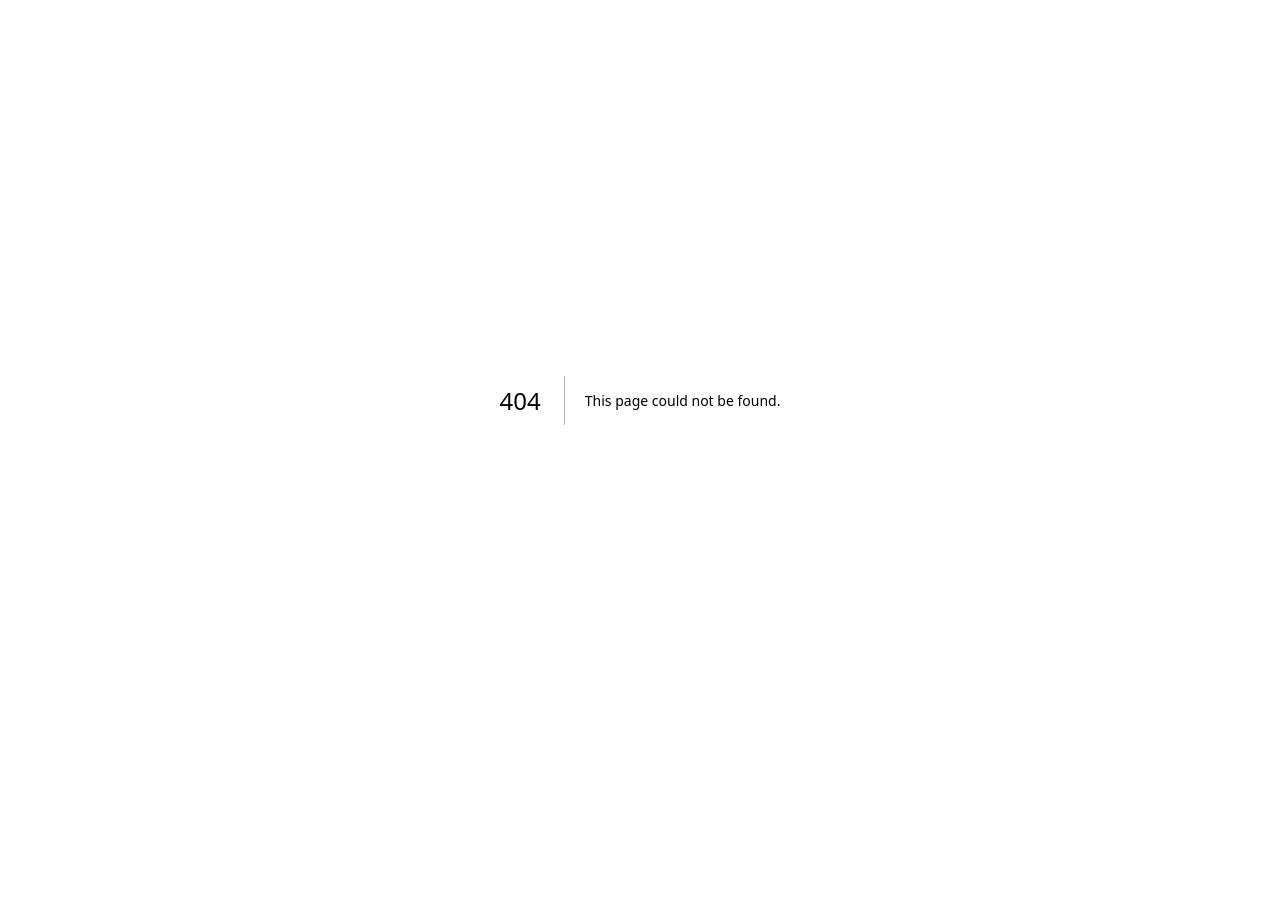
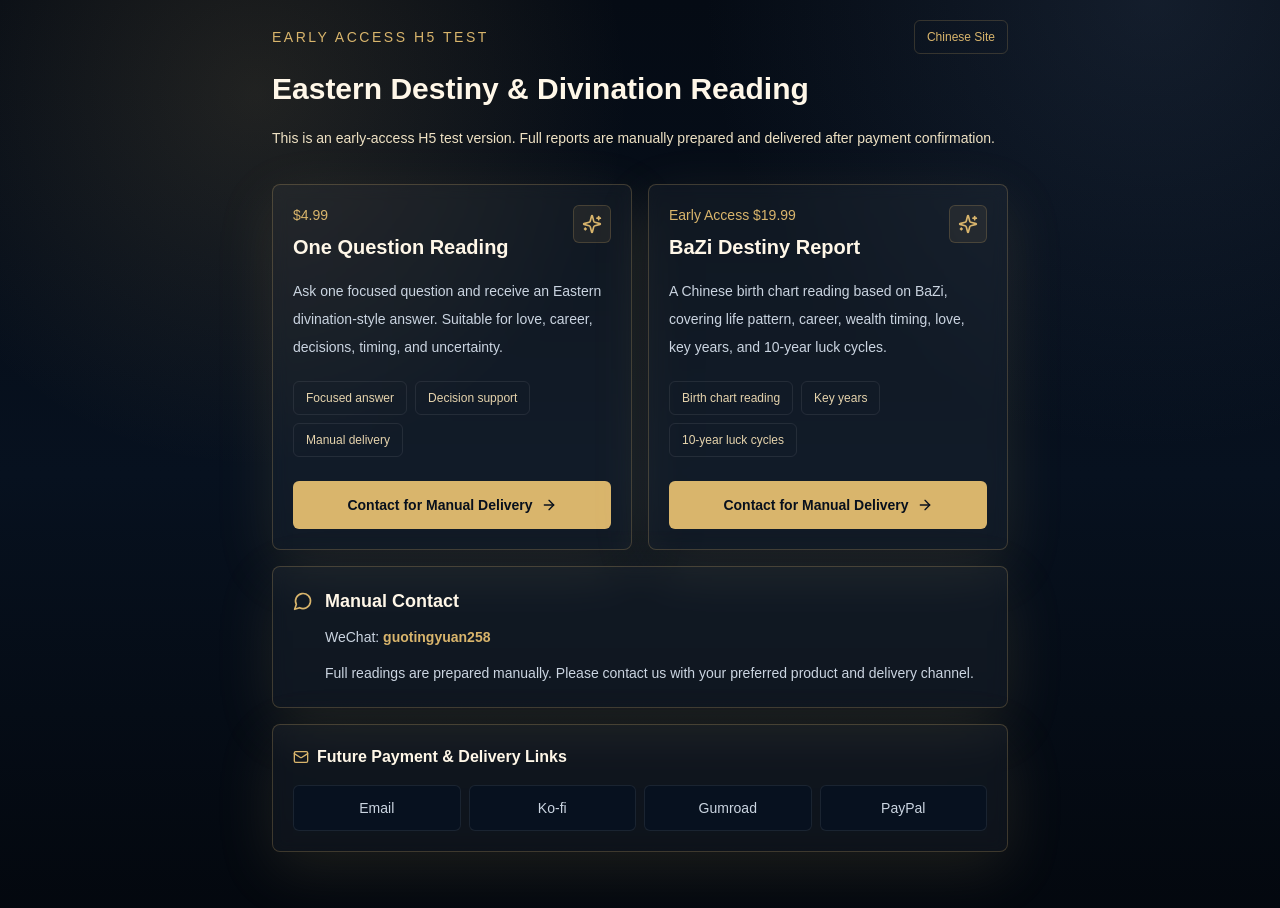
Before and after one commit to paulomila471-jpg/bazi-h5-test, a Next.js app: page /en in a window 1280 px wide. Before the commit this address had no page. Shown: the top 908 px of the page. Before the commit the page ends 800 px from the top, so only its background shows below. Built offline with nearby package versions, Linux system fonts and the light colour scheme.

Commit message:
Add English overseas landing page

```diff
--- /dev/null
+++ b/app/en/page.tsx
@@ -0,0 +1,119 @@
+import Link from "next/link";
+import { ArrowRight, Mail, MessageCircle, Sparkles, Stars } from "lucide-react";
+import { Card } from "@/components/ui";
+import { wechatId } from "@/lib/compliance/config";
+
+const products = [
+  {
+    title: "One Question Reading",
+    price: "$4.99",
+    description:
+      "Ask one focused question and receive an Eastern divination-style answer. Suitable for love, career, decisions, timing, and uncertainty.",
+    highlights: ["Focused answer", "Decision support", "Manual delivery"]
+  },
+  {
+    title: "BaZi Destiny Report",
+    price: "Early Access $19.99",
+    description:
+      "A Chinese birth chart reading based on BaZi, covering life pattern, career, wealth timing, love, key years, and 10-year luck cycles.",
+    highlights: ["Birth chart reading", "Key years", "10-year luck cycles"]
+  }
+];
+
+const contactLinks = [
+  ["Email", "mailto:placeholder@example.com"],
+  ["Ko-fi", "#"],
+  ["Gumroad", "#"],
+  ["PayPal", "#"]
+] as const;
+
+export default function EnglishHomePage() {
+  return (
+    <div className="page-shell pb-10 pt-8">
+      <header className="mb-8">
+        <div className="mb-4 flex items-center justify-between gap-3">
+          <p className="text-sm uppercase tracking-[0.18em] text-gold">Early Access H5 Test</p>
+          <Link className="rounded-md border border-gold/20 px-3 py-2 text-xs text-gold" href="/">
+            Chinese Site
+          </Link>
+        </div>
+        <h1 className="text-3xl font-semibold leading-tight text-[#fff7e8]">
+          Eastern Destiny & Divination Reading
+        </h1>
+        <p className="mt-4 text-sm leading-7 text-[#efe2c4]">
+          This is an early-access H5 test version. Full reports are manually prepared and delivered after payment confirmation.
+        </p>
+      </header>
+
+      <section className="grid grid-cols-1 gap-4 sm:grid-cols-2">
+        {products.map((product, index) => {
+          const Icon = index === 0 ? Sparkles : Stars;
+          return (
+            <Card className="flex flex-col" key={product.title}>
+              <div className="mb-4 flex items-start justify-between gap-4">
+                <div>
+                  <p className="text-sm text-gold">{product.price}</p>
+                  <h2 className="mt-2 text-xl font-semibold leading-7 text-[#fff7e8]">{product.title}</h2>
+                </div>
+                <div className="rounded-md border border-gold/20 bg-gold/[0.08] p-2 text-gold">
+                  <Icon className="h-5 w-5" />
+                </div>
+              </div>
+
+              <p className="text-sm leading-7 text-slate-300">{product.description}</p>
+
+              <div className="mt-5 flex flex-wrap gap-2">
+                {product.highlights.map((item) => (
+                  <span className="rounded-md border border-white/[0.08] px-3 py-2 text-xs text-[#e6d4ad]" key={item}>
+                    {item}
+                  </span>
+                ))}
+              </div>
+
+              <a
+                className="mt-6 inline-flex min-h-12 w-full items-center justify-center gap-2 rounded-md bg-gold px-4 py-3 text-sm font-semibold text-[#08101d] transition active:scale-[0.99]"
+                href={`mailto:placeholder@example.com?subject=${encodeURIComponent(product.title)}`}
+              >
+                Contact for Manual Delivery
+                <ArrowRight className="h-4 w-4" />
+              </a>
+            </Card>
+          );
+        })}
+      </section>
+
+      <Card className="mt-4">
+        <div className="flex items-start gap-3">
+          <MessageCircle className="mt-1 h-5 w-5 shrink-0 text-gold" />
+          <div>
+            <h2 className="text-lg font-semibold text-[#fff7e8]">Manual Contact</h2>
+            <p className="mt-2 text-sm leading-7 text-slate-300">
+              WeChat: <span className="font-semibold text-gold">{wechatId}</span>
+            </p>
+            <p className="mt-2 text-sm leading-7 text-slate-300">
+              Full readings are prepared manually. Please contact us with your preferred product and delivery channel.
+            </p>
+          </div>
+        </div>
+      </Card>
+
+      <Card className="mt-4">
+        <div className="mb-4 flex items-center gap-2 text-gold">
+          <Mail className="h-4 w-4" />
+          <h2 className="text-base font-semibold text-[#fff7e8]">Future Payment & Delivery Links</h2>
+        </div>
+        <div className="grid grid-cols-2 gap-2 sm:grid-cols-4">
+          {contactLinks.map(([label, href]) => (
+            <a
+              className="rounded-md border border-white/[0.08] bg-[#07111f] px-3 py-3 text-center text-sm text-slate-300 hover:border-gold/40 hover:text-gold"
+              href={href}
+              key={label}
+            >
+              {label}
+            </a>
+          ))}
+        </div>
+      </Card>
+    </div>
+  );
+}
```
